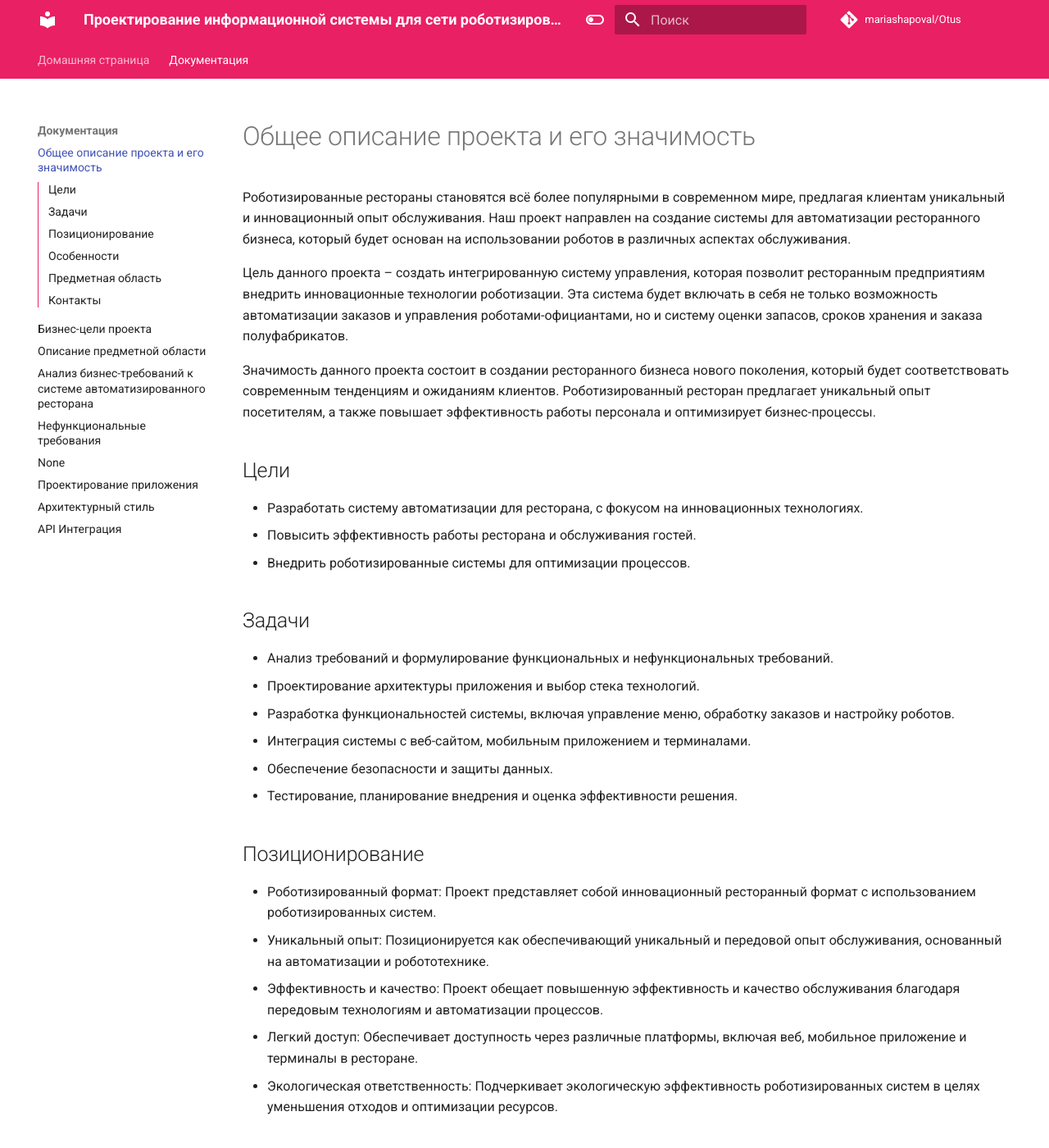
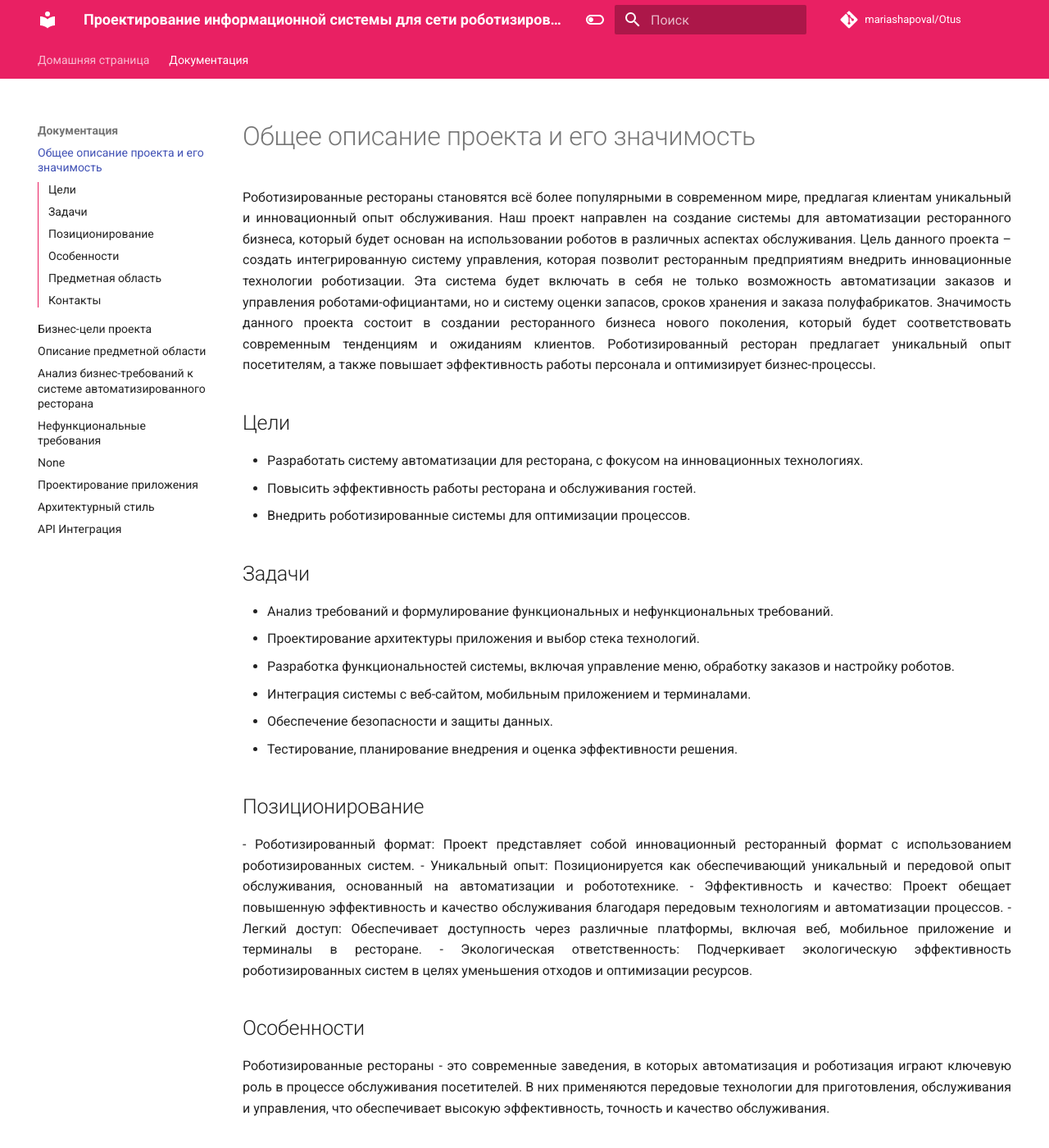
Before and after one commit to mariashapoval/Otus, an MkDocs documentation site: the page built from docs/info.md, in a window 1280 px wide and 1400 px high. Shown: the whole window at 82% size. Built offline with MkDocs 1.6.1 and Material for MkDocs 9.7.7, drawn with Linux system fonts in a browser that asks for light colours; comment, search, counter and statistics services are not loaded.

Commit message:
Update info.md

```diff
--- a/docs/info.md
+++ b/docs/info.md
@@ -1,10 +1,11 @@
 # Общее описание проекта и его значимость
-
+<div style="text-align: justify;">
 Роботизированные рестораны становятся всё более популярными в современном мире, предлагая клиентам уникальный и инновационный опыт обслуживания. Наш проект направлен на создание системы для автоматизации ресторанного бизнеса, который будет основан на использовании роботов в различных аспектах обслуживания.
 
 Цель данного проекта – создать интегрированную систему управления, которая позволит ресторанным предприятиям внедрить инновационные технологии роботизации. Эта система будет включать в себя не только возможность автоматизации заказов и управления роботами-официантами, но и систему оценки запасов, сроков хранения и заказа полуфабрикатов.
 
 Значимость данного проекта состоит в создании ресторанного бизнеса нового поколения, который будет соответствовать современным тенденциям и ожиданиям клиентов. Роботизированный ресторан предлагает уникальный опыт посетителям, а также повышает эффективность работы персонала и оптимизирует бизнес-процессы.
+</div>
 
 ## Цели
 
@@ -22,24 +23,27 @@
 - Тестирование, планирование внедрения и оценка эффективности решения.
 
 ## Позиционирование
-
+<div style="text-align: justify;">
 - Роботизированный формат: Проект представляет собой инновационный ресторанный формат с использованием роботизированных систем.
 - Уникальный опыт: Позиционируется как обеспечивающий уникальный и передовой опыт обслуживания, основанный на автоматизации и робототехнике.
 - Эффективность и качество: Проект обещает повышенную эффективность и качество обслуживания благодаря передовым технологиям и автоматизации процессов.
 - Легкий доступ: Обеспечивает доступность через различные платформы, включая веб, мобильное приложение и терминалы в ресторане.
 - Экологическая ответственность: Подчеркивает экологическую эффективность роботизированных систем в целях уменьшения отходов и оптимизации ресурсов.
+</div>
 
 ## Особенности
-
+<div style="text-align: justify;">
 Роботизированные рестораны - это современные заведения, в которых автоматизация и роботизация играют ключевую роль в процессе обслуживания посетителей. В них применяются передовые технологии для приготовления, обслуживания и управления, что обеспечивает высокую эффективность, точность и качество обслуживания.
+</div>
 
 ## Предметная область
-
+<div style="text-align: justify;">
 Роботизированные рестораны включают следующие ключевые аспекты:
 - Автоматизация заказов: Клиенты могут самостоятельно оформлять заказы через интерактивные терминалы, мобильное приложение или веб-сайт.
 - Роботы-официанты: Используются для доставки заказов клиентам, уборки столов и других задач.
 - Управление запасами: Система автоматически оценивает уровень запасов и делает заказы на пополнение, исходя из потребностей.
 - Интеграция: Система должна быть интегрирована с веб-сайтом, мобильным приложением и терминалами в ресторане для обеспечения единого потока данных.
+</div>
 
 ## Контакты
 
```
